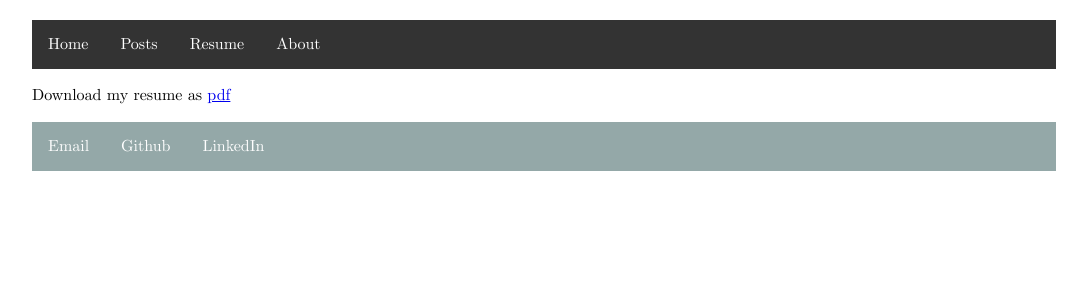
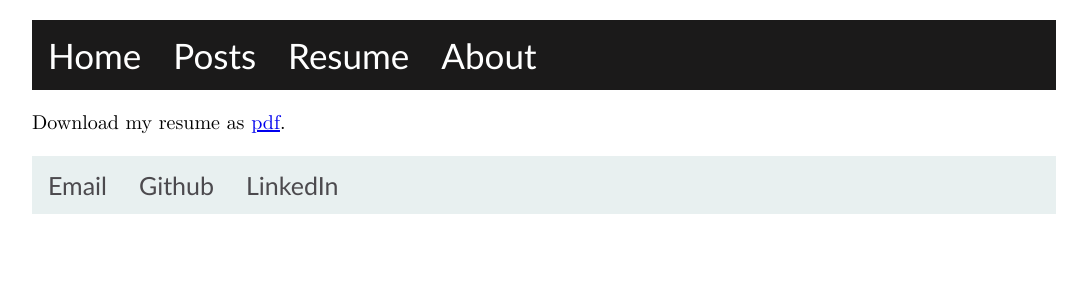
Before and after one commit to koushikkhan/stat, a Jekyll site: the page built from resume/index.md, in a window 1280 px wide. Shown: the top 300 px of the page, without its empty margins (96-1183 px from the left). Built offline with Jekyll 4.4.1, drawn with Linux system fonts in a browser that asks for light colours.

Commit message:
css changes

```diff
--- a/assets/css/main.css
+++ b/assets/css/main.css
@@ -8,6 +8,8 @@ body {
     width: 80%;
     font-family: "Computer Modern";
     font-style: normal;
+    font-weight: normal;
+    font-size: 20px;
 }
 
 nav ul {
@@ -15,7 +17,7 @@ nav ul {
     margin: 0;
     padding: 0;
     overflow: hidden;
-    background-color: #333;
+    background-color: rgb(27, 26, 26);
 }
 
 nav li {
@@ -28,10 +30,13 @@ nav li a {
     text-align: center;
     padding: 14px 16px;
     text-decoration: none;
+    font-family:'Gill Sans', 'Gill Sans MT', Calibri, 'Trebuchet MS', sans-serif;
+    font-weight: normal;
+    font-size: 35px;
 }
 
 nav li a:hover:not(.active) {
-    background-color: #4CAF50;
+    background-color: rgb(219, 53, 53);
 }
 
 footer ul {
@@ -39,7 +44,7 @@ footer ul {
     margin: 0;
     padding: 0;
     overflow: hidden;
-    background-color: rgba(148, 168, 168, 0.993);
+    background-color: rgba(232, 240, 240, 0.993);
 }
 
 footer li {
@@ -48,14 +53,17 @@ footer li {
 
 footer li a {
     display: block;
-    color: white;
+    color: #4c4a4e;
     text-align: center;
     padding: 14px 16px;
     text-decoration: none;
+    font-family:'Gill Sans', 'Gill Sans MT', Calibri, 'Trebuchet MS', sans-serif;
+    font-weight: normal;
+    font-size: 25px;
 }
 
 footer li a:hover:not(.active) {
-    background-color: #6A5ACD;
+    background-color: rgb(89, 153, 226);
 }
 
 img[src$="centerme"] {
```
Also changed, not shown: resume/index.md (+2 -2 lines).
